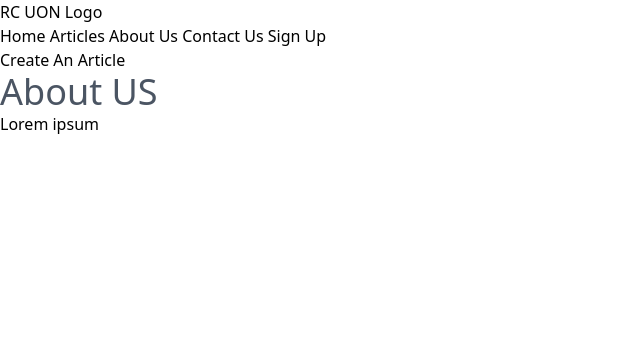
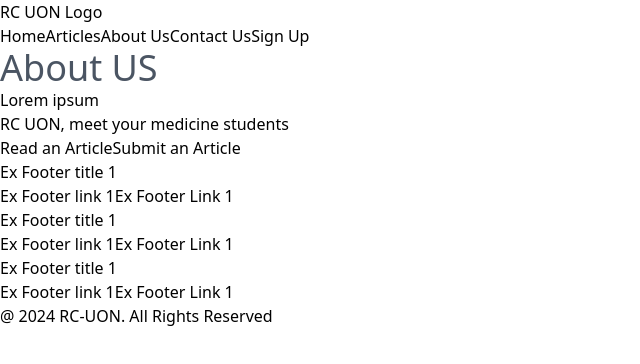
Before and after one commit to uniterriziki/RC_website, a Next.js app in the folder my-app/: page /about in a window 1280 px wide. Shown: the top 364 px of the page, without its empty margins (0-640 px from the left). Built offline with nearby package versions, Linux system fonts and the light colour scheme.

Commit message:
Styling Changes Done

```diff
--- a/my-app/components/Footer.jsx
+++ b/my-app/components/Footer.jsx
@@ -26,19 +26,17 @@ const Footer = () => {
           </p>
         </div>
         <div className="flex flex-wrap gap-12">
-          <FooterColumn
-            title={footerLinks[0].title}
-            links={footerLinks[0].links}
-          />
+          <div className="flex flex-col gap-3">
+            <Link href={"/"} className=" h-fit px-2 rounded-lg hover:text-red-500 duration-500 hover:shadow-xl bg-indigo-200">Read an Article</Link>
+            <Link href={"/"} className=" h-fit px-2 rounded-lg hover:text-red-500 duration-500 hover:shadow-xl bg-indigo-200">Submit an Article</Link>
+          </div>
+
           <div className="flex-1 flex flex-col gap-4">
             <FooterColumn
               title={footerLinks[1].title}
               links={footerLinks[1].links}
             />
-            <FooterColumn
-              title={footerLinks[1].title}
-              links={footerLinks[1].links}
-            />
+
           </div>
           <FooterColumn
             title={footerLinks[1].title}
@@ -49,24 +47,14 @@ const Footer = () => {
               title={footerLinks[1].title}
               links={footerLinks[1].links}
             />
-            <FooterColumn
-              title={footerLinks[1].title}
-              links={footerLinks[1].links}
-            />
+
           </div>
-          <FooterColumn
-            title={footerLinks[1].title}
-            links={footerLinks[1].links}
-          />
         </div>
       </div>
 
-      <div className="flexBetween footer_copyright">
-        <p>@ 2024 RC-UON. All Rights Reserved</p>
-        <p className="text-gray">
-          <span className="text-black font-semibold">214</span>
-          members up to date
-        </p>
+      <div className=" flexBetween bg-indigo-300 footer_copyright">
+        <p className="text-center">@ 2024 RC-UON. All Rights Reserved</p>
+
       </div>
     </footer>
   );
--- a/my-app/components/Navbar.jsx
+++ b/my-app/components/Navbar.jsx
@@ -10,7 +10,7 @@ const Navbar = async () => {
   //const session = await getCurrentUser();
 
   return (
-    <nav className="bg-red-200 p-2 shadow md:flex md:items-end md:justify-between">
+    <nav className="bg-white h-20 p-0 shadow md:flex md:items-end md:justify-between ">
       <span className="text-2xl font-[Poppins] cursor-pointer px-6">
         <Link href="/">
           <p>RC UON Logo</p>
@@ -18,29 +18,20 @@ const Navbar = async () => {
         </Link>
       </span>
 
-      <div className="flex-1 flexStart gap-10 px-40">
-        <ul className="xl:flex hidden text-small gap-7">
+      <div className="pb-9 gap-10 px-40">
+        <ul className="md:flex hidden text-small gap-7 justify-end ">
           {NavLinks.map((link) => (
             <Link
               className="hover:text-red-500 duration-500 hover:shadow-xl"
               href={link.href}
               key={link.key}
             >
-              {" "}
+
               {link.text}
             </Link>
           ))}
+          <Link className=" px-2 rounded-lg hover:text-red-500 duration-500 hover:shadow-xl bg-indigo-200" href={"/signup"}>Sign Up</Link>
         </ul>
-      </div>
-      <div className="flexCenter gap-4 px-20 hover:text-red-500 duration-500 hover:shadow-xl">
-        {/* {session?.user ? (
-          <>
-          <ProfileMenu session={session}/> */}
-        <Link href="/create-article">Create An Article</Link>
-        {/* </>
-        ) : (
-          <AuthProviders />
-        )} */}
       </div>
     </nav>
   );
--- a/my-app/constants/index.js
+++ b/my-app/constants/index.js
@@ -4,15 +4,14 @@ export const NavLinks = [
   { href: "/articles", key: "Articles", text: "Articles" },
   { href: "/about", key: "About Us", text: "About Us" },
   { href: "/contact", key: "Contact Us", text: "Contact Us" },
-  { href: "/signup", key: "Sign Up", text: "Sign Up" },
   // { href: "/create-article", key: "Create Article", text: "Create Article" },
 ];
 
 //use these in the component Footer.jsx
 export const footerLinks = [
   {
-    title: "Students",
-    links: ["Read an article", "Post an article"],
+    title: "",
+    links: ["Read an article", "Submit an article"],
   },
   {
     title: "Ex Footer title 1",
--- a/my-app/package.json
+++ b/my-app/package.json
@@ -13,6 +13,8 @@
     "next": "14.1.0",
     "next-auth": "^4.24.6",
     "nodemailer": "^6.9.11",
+    "prettier": "^3.2.5",
+    "prettier-plugin-tailwindcss": "^0.5.11",
     "react": "^18",
     "react-dom": "^18"
   },
--- a/my-app/src/app/layout.js
+++ b/my-app/src/app/layout.js
@@ -16,7 +16,7 @@ export default function RootLayout({ children }) {
       <body>
         <Navbar />
         <main>{children}</main>
-        {/* <Footer /> */}
+        {<Footer />}
       </body>
     </html>
   );
```
Also changed, not shown: my-app/components/Button.jsx (+11 -0 lines), my-app/components/Carousel.jsx (+6 -7 lines), my-app/components/CarouselDescription.jsx (+6 -4 lines), 1 other file (tests, documents, lock files or other folders).
